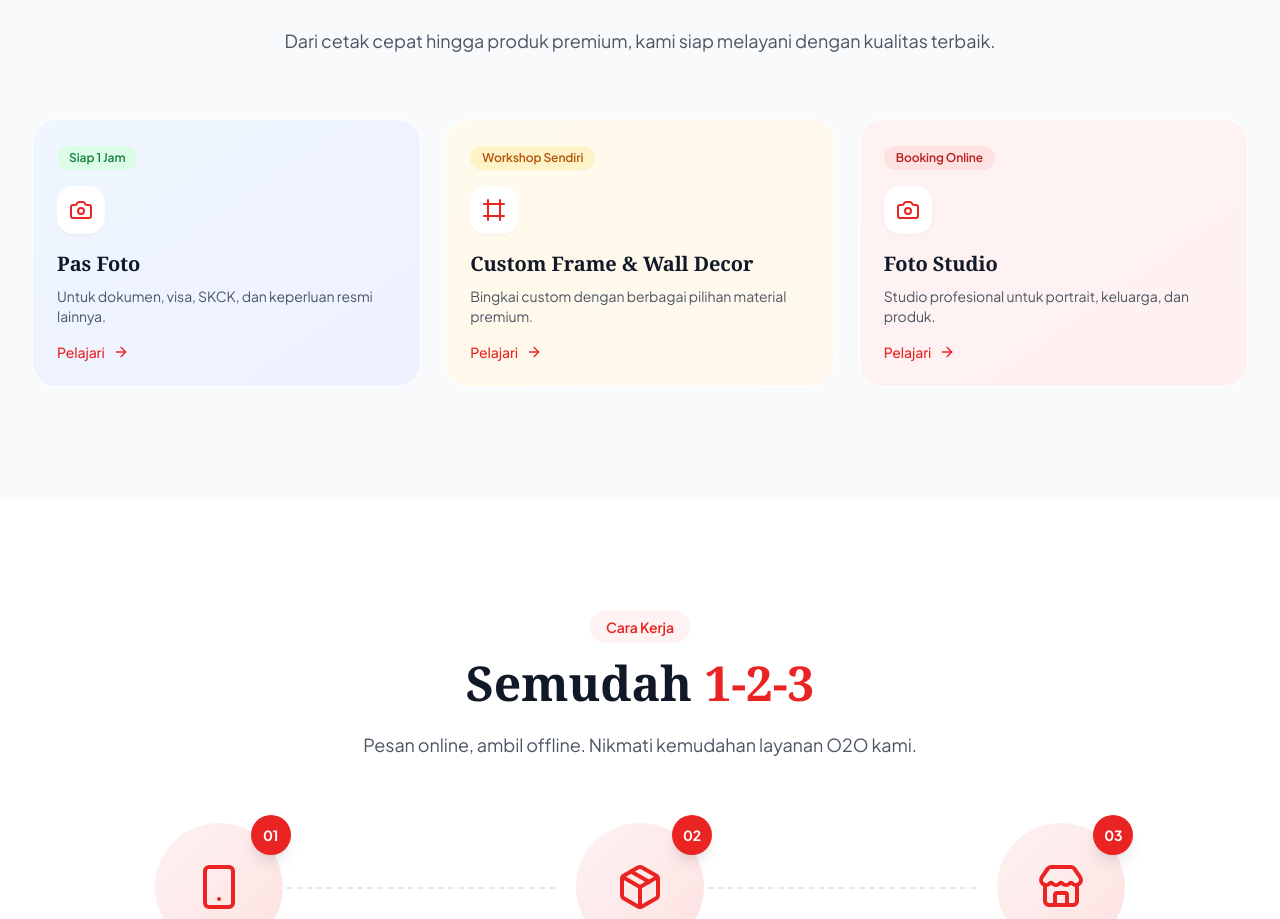
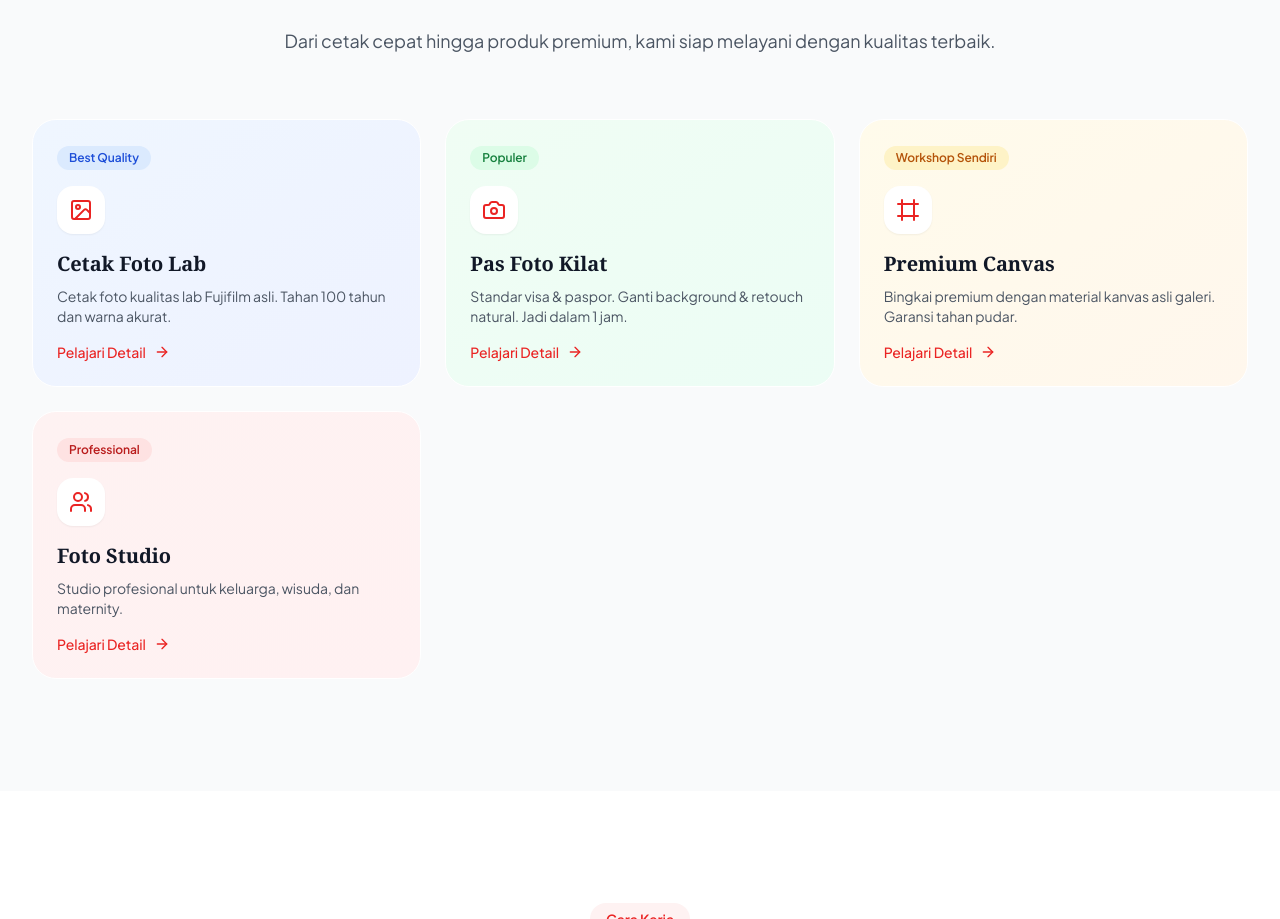
Before and after one commit to rtaufik86/ssfoto-web, a Next.js app: page / in a window 1280 px wide. Shown: the part 1993-2912 px from the top of the page. Built offline with nearby package versions, Linux system fonts and the light colour scheme; no server answers.

Commit message:
feat(content): update core public pages

```diff
--- a/src/app/kontak/page.tsx
+++ b/src/app/kontak/page.tsx
@@ -25,14 +25,14 @@ export const metadata: Metadata = {
   keywords:
     "kontak ss foto, hubungi ss foto, customer service, whatsapp ss foto, email ss foto, lokasi ss foto",
   alternates: {
-    canonical: "/kontak",
+    canonical: "https://www.ssfoto.co.id/kontak",
   },
   openGraph: {
     title: "Hubungi SS Foto - Layanan Pelanggan & Kerjasama",
     description:
       "Hubungi tim SS Foto untuk pertanyaan seputar cetak foto, keluhan pelanggan, atau kerjasama B2B. Respon cepat via WhatsApp.",
     type: "website",
-    url: "/kontak",
+    url: "https://www.ssfoto.co.id/kontak",
     siteName: "SS Foto Digital Lab",
     locale: "id_ID",
   },
@@ -523,13 +523,13 @@ export default function KontakPage() {
             name: "Hubungi SS Foto",
             description:
               "Halaman kontak SS Foto Digital Lab untuk layanan pelanggan, keluhan, dan kerjasama B2B.",
-            url: "https://ssfoto.co.id/kontak",
+            url: "https://www.ssfoto.co.id/kontak",
             mainEntity: {
               "@type": "Organization",
               name: "SS Foto Digital Lab",
               alternateName: "SS Foto",
-              url: "https://ssfoto.co.id",
-              logo: "https://ssfoto.co.id/logo.png",
+              url: "https://www.ssfoto.co.id",
+              logo: "https://www.ssfoto.co.id/logo.png",
               contactPoint: [
                 {
                   "@type": "ContactPoint",
--- a/src/app/lokasi/page.tsx
+++ b/src/app/lokasi/page.tsx
@@ -20,12 +20,12 @@ export const metadata: Metadata = {
   description: "Temukan 5 cabang SS Foto di Jakarta (Rawamangun, Pondok Pinang), Bekasi (Galaxy, Jatiwaringin), dan Bogor. Lihat alamat lengkap, jam buka, dan peta lokasi.",
   keywords: ["Cetak foto terdekat", "Studio foto Jakarta", "SS Foto Bekasi", "SS Foto Bogor", "Cetak pas foto kilat"],
   alternates: {
-    canonical: "/lokasi",
+    canonical: "https://www.ssfoto.co.id/lokasi",
   },
   openGraph: {
     title: "Lokasi Cabang SS Foto - 5 Cabang di Jakarta, Bekasi & Bogor",
     description: "Temukan cabang SS Foto terdekat: Jakarta (Rawamangun, Pondok Pinang), Bekasi (Galaxy, Jatiwaringin), dan Bogor. Buka setiap hari 09.00-21.00 WIB.",
-    url: "https://ssfoto.co.id/lokasi",
+    url: "https://www.ssfoto.co.id/lokasi",
     siteName: "SS Foto Digital Lab",
     locale: "id_ID",
     type: "website",
@@ -415,8 +415,8 @@ export default function LocationsPage() {
             "@context": "https://schema.org",
             "@type": "Organization",
             name: "SS Foto",
-            url: "https://ssfoto.id",
-            logo: "https://ssfoto.id/logo.png",
+            url: "https://www.ssfoto.co.id",
+            logo: "https://www.ssfoto.co.id/logo.png",
             contactPoint: {
               "@type": "ContactPoint",
               telephone: "+62-819-3644-4486",
--- a/src/app/page.tsx
+++ b/src/app/page.tsx
@@ -18,6 +18,8 @@ import {
   Star,
   Frame,
   X,
+  Image as ImageIcon,
+  Users,
 } from "lucide-react";
 
 // ============================================================================
@@ -38,19 +40,19 @@ export const metadata: Metadata = {
     "Photobook premium",
   ],
   alternates: {
-    canonical: "https://ssfoto.co.id",
+    canonical: "https://www.ssfoto.co.id",
   },
   openGraph: {
     title: "SS Foto Digital Lab - Studio & Cetak Foto Profesional Jakarta",
     description:
       "Jasa cetak pas foto kilat & studio. Menggunakan teknologi Silver Halide (tahan 100 tahun). Kunjungi cabang kami di Jakarta, Bogor, & Bekasi.",
     type: "website",
-    url: "https://ssfoto.co.id",
+    url: "https://www.ssfoto.co.id",
     siteName: "SS Foto Digital Lab",
     locale: "id_ID",
     images: [
       {
-        url: "https://ssfoto.co.id/og-image.png",
+        url: "https://www.ssfoto.co.id/og-image.png",
         width: 1200,
         height: 630,
         alt: "SS Foto Digital Lab",
@@ -62,7 +64,7 @@ export const metadata: Metadata = {
     title: "SS Foto Digital Lab - Studio & Cetak Foto Profesional Jakarta",
     description:
       "Jasa cetak foto kualitas lab (tahan 100 tahun), pas foto kilat, studio keluarga, dan photobook premium.",
-    images: ["https://ssfoto.co.id/og-image.png"],
+    images: ["https://www.ssfoto.co.id/og-image.png"],
   },
 };
 
@@ -95,7 +97,7 @@ function HeroSection() {
             {/* Dual CTA */}
             <div className="flex flex-col sm:flex-row gap-4">
               <Link
-                href="/upload/pas-foto"
+                href="/pas-foto"
                 className="inline-flex items-center justify-center gap-2 px-8 py-4 bg-[#ea2423] text-white font-semibold rounded-full hover:bg-[#c91f1e] transition-all duration-300 shadow-xl shadow-red-500/30 hover:shadow-red-500/50 hover:scale-105"
               >
                 <Camera className="w-5 h-5" />
@@ -103,7 +105,7 @@ function HeroSection() {
                 <ArrowRight className="w-4 h-4" />
               </Link>
               <Link
-                href="/layanan"
+                href="/cetak-canvas"
                 className="inline-flex items-center justify-center gap-2 px-8 py-4 border-2 border-gray-300 text-gray-700 font-semibold rounded-full hover:border-[#ea2423] hover:text-[#ea2423] transition-all duration-300 hover:scale-105"
               >
                 <Frame className="w-5 h-5" />
@@ -268,28 +270,40 @@ function WhyUsSection() {
 function ProductGrid() {
   const products = [
     {
-      title: "Pas Foto",
-      description: "Untuk dokumen, visa, SKCK, dan keperluan resmi lainnya.",
-      tag: "Siap 1 Jam",
+      title: "Cetak Foto Lab",
+      description: "Cetak foto kualitas lab Fujifilm asli. Tahan 100 tahun dan warna akurat.",
+      tag: "Best Quality",
+      tagColor: "bg-blue-100 text-blue-700",
+      icon: ImageIcon,
+      gradient: "from-blue-50 to-indigo-50",
+      href: "/cetak-foto",
+    },
+    {
+      title: "Pas Foto Kilat",
+      description: "Standar visa & paspor. Ganti background & retouch natural. Jadi dalam 1 jam.",
+      tag: "Populer",
       tagColor: "bg-green-100 text-green-700",
       icon: Camera,
-      gradient: "from-blue-50 to-indigo-50",
+      gradient: "from-green-50 to-emerald-50",
+      href: "/pas-foto",
     },
     {
-      title: "Custom Frame & Wall Decor",
-      description: "Bingkai custom dengan berbagai pilihan material premium.",
+      title: "Premium Canvas",
+      description: "Bingkai premium dengan material kanvas asli galeri. Garansi tahan pudar.",
       tag: "Workshop Sendiri",
       tagColor: "bg-amber-100 text-amber-700",
       icon: Frame,
       gradient: "from-amber-50 to-orange-50",
+      href: "/cetak-canvas",
     },
     {
       title: "Foto Studio",
-      description: "Studio profesional untuk portrait, keluarga, dan produk.",
-      tag: "Booking Online",
+      description: "Studio profesional untuk keluarga, wisuda, dan maternity.",
+      tag: "Professional",
       tagColor: "bg-red-100 text-red-700",
-      icon: Camera,
+      icon: Users,
       gradient: "from-red-50 to-rose-50",
+      href: "/studio-foto",
     },
   ];
 
@@ -312,8 +326,9 @@ function ProductGrid() {
         {/* Product Grid - 3 Columns */}
         <div className="grid grid-cols-1 md:grid-cols-3 gap-6">
           {products.map((product, index) => (
-            <div
+            <Link
               key={index}
+              href={product.href}
               className={`group relative bg-gradient-to-br ${product.gradient} rounded-3xl p-6 border border-white hover:shadow-xl transition-all duration-300 hover:-translate-y-1 cursor-pointer`}
             >
               {/* Tag */}
@@ -332,10 +347,10 @@ function ProductGrid() {
 
               {/* Arrow */}
               <div className="flex items-center gap-2 text-[#ea2423] font-medium text-sm group-hover:gap-3 transition-all">
-                <span>Pelajari</span>
+                <span>Pelajari Detail</span>
                 <ArrowRight className="w-4 h-4" />
               </div>
-            </div>
+            </Link>
           ))}
         </div>
       </div>
@@ -412,7 +427,7 @@ function HowItWorks() {
         {/* CTA */}
         <div className="text-center mt-16">
           <Link
-            href="/upload/pas-foto"
+            href="/pas-foto"
             className="inline-flex items-center gap-3 px-10 py-4 bg-[#ea2423] text-white font-semibold rounded-full hover:bg-[#c91f1e] transition-all duration-300 shadow-xl shadow-red-500/30 hover:shadow-red-500/50 hover:scale-105 text-lg"
           >
             <Upload className="w-5 h-5" />
@@ -539,14 +554,14 @@ function CTASection() {
 
         <div className="flex flex-col sm:flex-row items-center justify-center gap-4">
           <Link
-            href="/upload/pas-foto"
+            href="/pas-foto"
             className="inline-flex items-center gap-3 px-10 py-4 bg-white text-[#ea2423] font-bold rounded-full hover:bg-gray-100 transition-all duration-300 shadow-2xl hover:scale-105 text-lg"
           >
             <Upload className="w-5 h-5" />
             Unggah Foto Sekarang
           </Link>
           <Link
-            href="https://wa.me/628123456789"
+            href="https://wa.me/6281936444486"
             className="inline-flex items-center gap-2 px-8 py-4 border-2 border-white/50 text-white font-semibold rounded-full hover:bg-white/10 transition-all duration-300"
           >
             Chat WhatsApp
@@ -595,17 +610,17 @@ export default function HomePage() {
             "@graph": [
               {
                 "@type": "Organization",
-                "@id": "https://ssfoto.co.id/#organization",
+                "@id": "https://www.ssfoto.co.id/#organization",
                 name: "SS Foto Digital Lab",
                 alternateName: "SS Foto",
-                url: "https://ssfoto.co.id",
+                url: "https://www.ssfoto.co.id",
                 logo: {
                   "@type": "ImageObject",
-                  url: "https://ssfoto.co.id/logo.png",
+                  url: "https://www.ssfoto.co.id/logo.png",
                   width: 600,
                   height: 60,
                 },
-                image: "https://ssfoto.co.id/og-image.png",
+                image: "https://www.ssfoto.co.id/og-image.png",
                 description:
                   "Studio foto profesional dan digital lab terpercaya sejak 1986. Melayani cetak foto berkualitas tinggi dengan teknologi lab kimia Silver Halide.",
                 foundingDate: "1986",
@@ -657,19 +672,19 @@ export default function HomePage() {
               },
               {
                 "@type": "WebSite",
-                "@id": "https://ssfoto.co.id/#website",
-                url: "https://ssfoto.co.id",
+                "@id": "https://www.ssfoto.co.id/#website",
+                url: "https://www.ssfoto.co.id",
                 name: "SS Foto Official Website",
                 description:
                   "Website resmi SS Foto Digital Lab untuk layanan cetak foto profesional, pas foto, photobook, dan studio keluarga.",
                 publisher: {
-                  "@id": "https://ssfoto.co.id/#organization",
+                  "@id": "https://www.ssfoto.co.id/#organization",
                 },
                 potentialAction: {
                   "@type": "SearchAction",
                   target: {
                     "@type": "EntryPoint",
-                    urlTemplate: "https://ssfoto.co.id/search?q={search_term_string}",
+                    urlTemplate: "https://www.ssfoto.co.id/search?q={search_term_string}",
                   },
                   "query-input": "required name=search_term_string",
                 },
```
Also changed, not shown: src/app/tentang-kami/page.tsx (+9 -11 lines).
